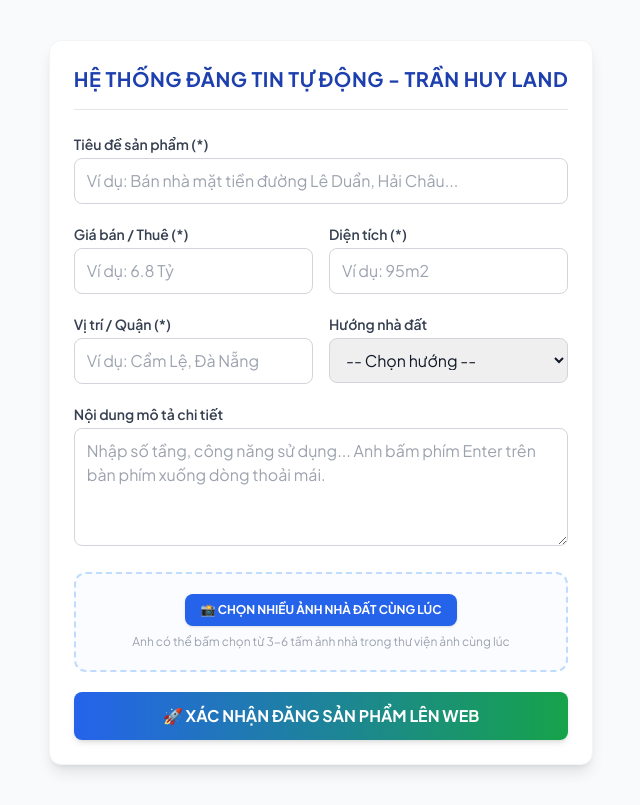
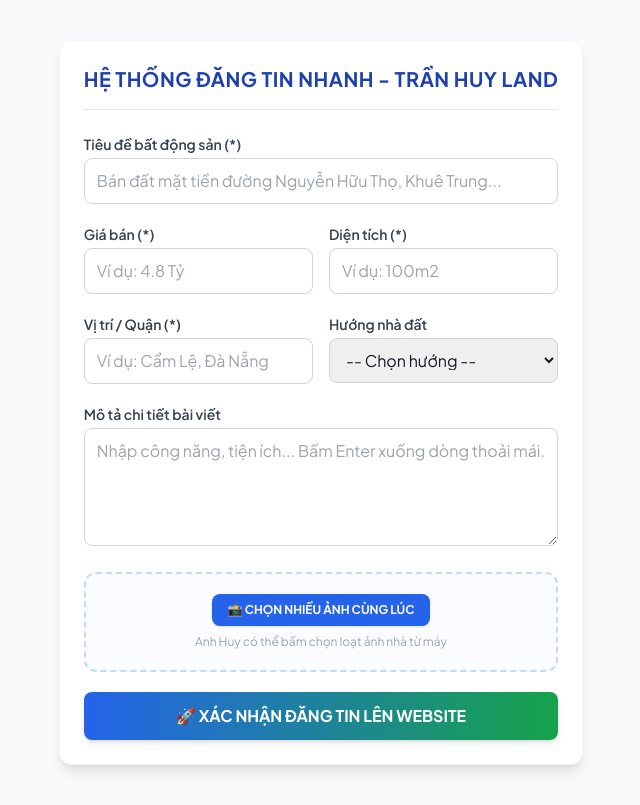
Before and after one commit to tranhuyland/tranhuylanddanang, a Next.js app: page /dang-tin in a window 1280 px wide. Shown: the whole page, without its empty margins (319-959 px from the left). Built offline with nearby package versions, Linux system fonts and the light colour scheme.

Commit message:
Update page.tsx

```diff
--- a/src/app/dang-tin/page.tsx
+++ b/src/app/dang-tin/page.tsx
@@ -2,10 +2,13 @@
 
 import React, { useState } from 'react';
 
-export default function AdminUpTin() {
-  // 🚨 ĐIỀN CHÍNH XÁC 2 THÔNG SỐ KHO ẢNH CLOUDINARY CỦA ANH VÀO ĐÂY
+export default function DangTinBdsPage() {
+  // 🚨 ANH HUY ĐIỀN CHÍNH XÁC 3 THÔNG SỐ CỦA ANH VÀO ĐÂY
   const CLOUD_NAME = 'ds6k0kfbz';
   const UPLOAD_PRESET = 'tranhuyland';
+
+  // Dán cái link Web App của Google Apps Script (có chữ /exec) của anh Huy vào đây
+  const GOOGLE_SCRIPT_URL = 'https://script.google.com/macros/s/AKfycbxn5TRu7Cy8xPXOggaGV06ZLyYlHvf5lRFN5ripa-Tk1hQzMJaY7u_BGlxzLKDa40KpWQ/exec';
 
   const [formData, setFormData] = useState({
     title: '', price: '', area: '', location: '', direction: '', description: '',
@@ -19,7 +22,6 @@ export default function AdminUpTin() {
     setFormData({ ...formData, [e.target.name]: e.target.value });
   };
 
-  // Hàm xử lý khi anh bấm chọn loạt ảnh từ điện thoại
   const handleImageUpload = async (e: React.ChangeEvent<HTMLInputElement>) => {
     if (!e.target.files) return;
     setIsUploading(true);
@@ -27,7 +29,6 @@ export default function AdminUpTin() {
     const uploadedUrls: string[] = [...images];
 
     try {
-      // Vòng lặp tự động đẩy từng tấm ảnh lên Cloudinary
       for (let i = 0; i < e.target.files.length; i++) {
         const file = e.target.files[i];
         const data = new FormData();
@@ -40,13 +41,13 @@ export default function AdminUpTin() {
         });
         const json = await res.json();
         if (json.secure_url) {
-          uploadedUrls.push(json.secure_url); // Lưu link ảnh công khai trả về vào bộ nhớ tạm
+          uploadedUrls.push(json.secure_url);
         }
       }
       setImages(uploadedUrls);
-      setStatusMsg({ type: 'success', text: 'Đã tải ảnh lên kho đám mây tạm thời thành công!' });
+      setStatusMsg({ type: 'success', text: 'Đã tải ảnh lên kho đám mây thành công!' });
     } catch (err) {
-      setStatusMsg({ type: 'error', text: 'Lỗi trong quá trình tải hình ảnh lên kho lưu trữ.' });
+      setStatusMsg({ type: 'error', text: 'Lỗi tải ảnh lên hệ thống lưu trữ Cloudinary.' });
     } finally {
       setIsUploading(false);
     }
@@ -55,32 +56,40 @@ export default function AdminUpTin() {
   const handleSubmit = async (e: React.FormEvent) => {
     e.preventDefault();
     if (images.length === 0) {
-      setStatusMsg({ type: 'error', text: 'Vui lòng chọn ít nhất 1 hình ảnh thực tế!' });
+      setStatusMsg({ type: 'error', text: 'Vui lòng chọn ít nhất 1 hình ảnh sản phẩm!' });
       return;
     }
     setIsSubmitting(true);
-    setStatusMsg({ type: 'info', text: 'Đang xử lý đồng bộ dữ liệu sang file Google Sheet...' });
+    setStatusMsg({ type: 'info', text: 'Đang xử lý đồng bộ dữ liệu vào hệ thống Google Sheet...' });
 
     try {
-      const res = await fetch('/api/admin/up-tin', {
+      // Ép kiểu gửi trực tiếp xuyên qua tường lửa bảo mật của Google Script bằng mode: 'no-cors'
+      await fetch(GOOGLE_SCRIPT_URL, {
         method: 'POST',
+        mode: 'no-cors',
         headers: { 'Content-Type': 'application/json' },
         body: JSON.stringify({
-          ...formData,
-          images: images.join(',') // Ghép mảng nhiều link ảnh thành chuỗi phân tách bằng dấu phẩy để chèn vào 1 ô duy nhất trên Sheet
+          action: 'appendRow',
+          data: {
+            id: Date.now().toString(),
+            title: formData.title,
+            price: formData.price,
+            area: formData.area,
+            location: formData.location,
+            direction: formData.direction,
+            images: images.join(','),
+            description: formData.description,
+            date: new Date().toLocaleDateString('vi-VN'),
+          }
         }),
       });
-      const result = await res.json();
-      if (result.success) {
-        setStatusMsg({ type: 'success', text: 'Chúc mừng anh Huy! Sản phẩm đã được đăng lên website thành công.' });
-        // Xóa trống Form để sẵn sàng nhập bài tiếp theo
-        setFormData({ title: '', price: '', area: '', location: '', direction: '', description: '' });
-        setImages([]);
-      } else {
-        throw new Error('Gửi thất bại');
-      }
+
+      // Với chế độ no-cors, hệ thống sẽ bỏ qua bước check phản hồi và báo thành công ngay khi data được bắn đi
+      setStatusMsg({ type: 'success', text: 'Chúc mừng anh Huy! Tin bất động sản đã được đẩy vào Google Sheet thành công, web sẽ nạp tin sau 1 phút.' });
+      setFormData({ title: '', price: '', area: '', location: '', direction: '', description: '' });
+      setImages([]);
     } catch (err) {
-      setStatusMsg({ type: 'error', text: 'Không thể kết nối đồng bộ dữ liệu, vui lòng kiểm tra lại link Web App.' });
+      setStatusMsg({ type: 'error', text: 'Gặp sự cố kết nối, vui lòng kiểm tra lại mạng điện thoại.' });
     } finally {
       setIsSubmitting(false);
     }
@@ -89,7 +98,7 @@ export default function AdminUpTin() {
   return (
     <div className="max-w-3xl mx-auto my-10 p-6 bg-white rounded-xl shadow-lg font-sans border border-gray-100">
       <h1 className="text-xl font-bold text-blue-800 text-center mb-6 uppercase tracking-wide border-b pb-4">
-        Hệ Thống Đăng Tin Tự Động - Trần Huy Land
+        Hệ Thống Đăng Tin Nhanh - Trần Huy Land
       </h1>
 
       {statusMsg.text && (
@@ -103,18 +112,18 @@ export default function AdminUpTin() {
 
       <form onSubmit={handleSubmit} className="space-y-5">
         <div>
-          <label className="block text-sm font-semibold text-gray-700 mb-1">Tiêu đề sản phẩm (*)</label>
-          <input required type="text" name="title" value={formData.title} onChange={handleChange} placeholder="Ví dụ: Bán nhà mặt tiền đường Lê Duẩn, Hải Châu..." className="w-full px-3 py-2.5 border rounded-lg focus:ring-2 focus:ring-blue-500 text-gray-900 border-gray-300" />
+          <label className="block text-sm font-semibold text-gray-700 mb-1">Tiêu đề bất động sản (*)</label>
+          <input required type="text" name="title" value={formData.title} onChange={handleChange} placeholder="Bán đất mặt tiền đường Nguyễn Hữu Thọ, Khuê Trung..." className="w-full px-3 py-2.5 border rounded-lg focus:ring-2 focus:ring-blue-500 text-gray-900 border-gray-300" />
         </div>
 
         <div className="grid grid-cols-2 gap-4">
           <div>
-            <label className="block text-sm font-semibold text-gray-700 mb-1">Giá bán / Thuê (*)</label>
-            <input required type="text" name="price" value={formData.price} onChange={handleChange} placeholder="Ví dụ: 6.8 Tỷ" className="w-full px-3 py-2.5 border rounded-lg focus:ring-2 focus:ring-blue-500 text-gray-900 border-gray-300" />
+            <label className="block text-sm font-semibold text-gray-700 mb-1">Giá bán (*)</label>
+            <input required type="text" name="price" value={formData.price} onChange={handleChange} placeholder="Ví dụ: 4.8 Tỷ" className="w-full px-3 py-2.5 border rounded-lg focus:ring-2 focus:ring-blue-500 text-gray-900 border-gray-300" />
           </div>
           <div>
             <label className="block text-sm font-semibold text-gray-700 mb-1">Diện tích (*)</label>
-            <input required type="text" name="area" value={formData.area} onChange={handleChange} placeholder="Ví dụ: 95m2" className="w-full px-3 py-2.5 border rounded-lg focus:ring-2 focus:ring-blue-500 text-gray-900 border-gray-300" />
+            <input required type="text" name="area" value={formData.area} onChange={handleChange} placeholder="Ví dụ: 100m2" className="w-full px-3 py-2.5 border rounded-lg focus:ring-2 focus:ring-blue-500 text-gray-900 border-gray-300" />
           </div>
         </div>
 
@@ -136,21 +145,19 @@ export default function AdminUpTin() {
         </div>
 
         <div>
-          <label className="block text-sm font-semibold text-gray-700 mb-1">Nội dung mô tả chi tiết</label>
-          <textarea rows={4} name="description" value={formData.description} onChange={handleChange} placeholder="Nhập số tầng, công năng sử dụng... Anh bấm phím Enter trên bàn phím xuống dòng thoải mái." className="w-full px-3 py-2.5 border rounded-lg focus:ring-2 focus:ring-blue-500 text-gray-900 border-gray-300"></textarea>
+          <label className="block text-sm font-semibold text-gray-700 mb-1">Mô tả chi tiết bài viết</label>
+          <textarea rows={4} name="description" value={formData.description} onChange={handleChange} placeholder="Nhập công năng, tiện ích... Bấm Enter xuống dòng thoải mái." className="w-full px-3 py-2.5 border rounded-lg focus:ring-2 focus:ring-blue-500 text-gray-900 border-gray-300"></textarea>
         </div>
 
-        {/* Ô Upload ảnh thông minh */}
         <div className="border-2 border-dashed border-blue-200 rounded-xl p-5 bg-blue-50/30 text-center">
           <label className="cursor-pointer block">
             <span className="bg-blue-600 hover:bg-blue-700 text-white px-4 py-2 rounded-lg shadow text-xs font-bold inline-block mb-2 transition">
-              {isUploading ? 'ĐANG TẢI ẢNH LÊN MÁY CHỦ...' : '📸 CHỌN NHIỀU ẢNH NHÀ ĐẤT CÙNG LÚC'}
+              {isUploading ? 'ĐANG TẢI ẢNH LÊN...' : '📸 CHỌN NHIỀU ẢNH CÙNG LÚC'}
             </span>
             <input type="file" multiple accept="image/*" onChange={handleImageUpload} disabled={isUploading} className="hidden" />
-            <p className="text-xs text-gray-400">Anh có thể bấm chọn từ 3-6 tấm ảnh nhà trong thư viện ảnh cùng lúc</p>
+            <p className="text-xs text-gray-400">Anh Huy có thể bấm chọn loạt ảnh nhà từ máy</p>
           </label>
 
-          {/* Ô xem trước các ảnh đã chọn dưới dạng lưới điện thoại */}
           {images.length > 0 && (
             <div className="grid grid-cols-4 gap-3 mt-4">
               {images.map((url, idx) => (
@@ -167,7 +174,7 @@ export default function AdminUpTin() {
         <button type="submit" disabled={isSubmitting || isUploading} className={`w-full py-3 rounded-lg text-white font-bold transition shadow-md ${
           isSubmitting || isUploading ? 'bg-gray-300 cursor-not-allowed' : 'bg-gradient-to-r from-blue-600 to-green-600 hover:opacity-90'
         }`}>
-          {isSubmitting ? 'ĐANG GỬI TIN ĐĂNG...' : '🚀 XÁC NHẬN ĐĂNG SẢN PHẨM LÊN WEB'}
+          {isSubmitting ? 'ĐANG ĐỒNG BỘ...' : '🚀 XÁC NHẬN ĐĂNG TIN LÊN WEBSITE'}
         </button>
       </form>
     </div>
```
